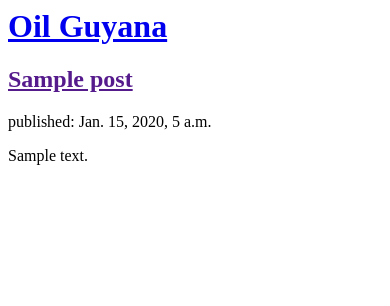
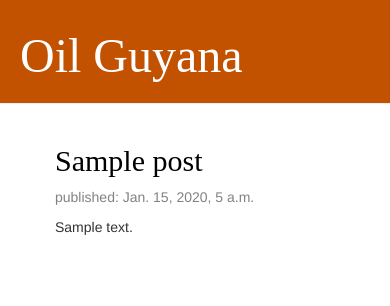
Before and after one commit to chandram10/my-first-blog, a Django app: page / in a window 390 px wide. Shown: the top 306 px of the page. Run offline with Django 3.2, Linux system fonts and the light colour scheme; tables that the repository leaves empty hold one stand-in row (values such as "Sample post"); some libraries are stand-ins or nearby versions.

Commit message:
Modified CSS

```diff
--- /dev/null
+++ b/blog/static/css/blog.css
@@ -0,0 +1,46 @@
+.page-header {
+    background-color: #C25100;
+    margin-top: 0;
+    padding: 10px 10px 10px 20px;
+}
+
+.page-header h1, .page-header h1 a, .page-header h1 a:visited, .page-header h1 a:active {
+    color: #ffffff;
+    font-size: 36pt;
+    text-decoration: none;
+}
+
+.content {
+    margin-left: 40px;
+}
+
+h1, h2, h3, h4 {
+    font-family: 'Alegreya';
+}
+
+.date {
+    color: #828282;
+}
+
+.save {
+    float: right;
+}
+
+.post-form textarea, .post-form input {
+    width: 100%;
+}
+
+.top-menu, .top-menu:hover, .top-menu:visited {
+    color: #ffffff;
+    float: right;
+    font-size: 26pt;
+    margin-right: 20px;
+}
+
+.post {
+    margin-bottom: 70px;
+}
+
+.post h2 a, .post h2 a:visited {
+    color: #000000;
+}
--- a/blog/templates/blog/post_list.html
+++ b/blog/templates/blog/post_list.html
@@ -1,15 +1,30 @@
+{% load static %}
+
 <head>
+	<link rel="stylesheet" href="//maxcdn.bootstrapcdn.com/bootstrap/3.2.0/css/bootstrap.min.css">
+	<link rel="stylesheet" href="//maxcdn.bootstrapcdn.com/bootstrap/3.2.0/css/bootstrap-theme.min.css">
+	<link rel="stylesheet" href="{% static 'css/blog.css' %}">
+	<meta charset="UTF-8">
+	<meta name="viewport" content="width=device-width, initial-scale=1">
 	<title>Oil Blog Guyana</title>
 </head>
 
-<div>
-    <h1><a href="/">Oil Guyana</a></h1>
+<div class="page-header">
+    <h1>Oil Guyana</h1>
 </div>
 
-{% for post in posts %}
-    <div>
-        <h2><a href="">{{ post.title }}</a></h2>
-        <p>published: {{ post.published_date }}</p>
-        <p>{{ post.text|linebreaksbr }}</p>
+<div class="content container">
+    <div class="row">
+        <div class="col-md-8">
+            {% for post in posts %}
+                <div class="post">
+                    <h2><a href="">{{ post.title }}</a></h2>
+                    <div class="date">
+                        <p>published: {{ post.published_date }}</p>
+                    </div>
+                    <p>{{ post.text|linebreaksbr }}</p>
+                </div>
+            {% endfor %}
+        </div>
     </div>
-{% endfor %}
+</div>
```
